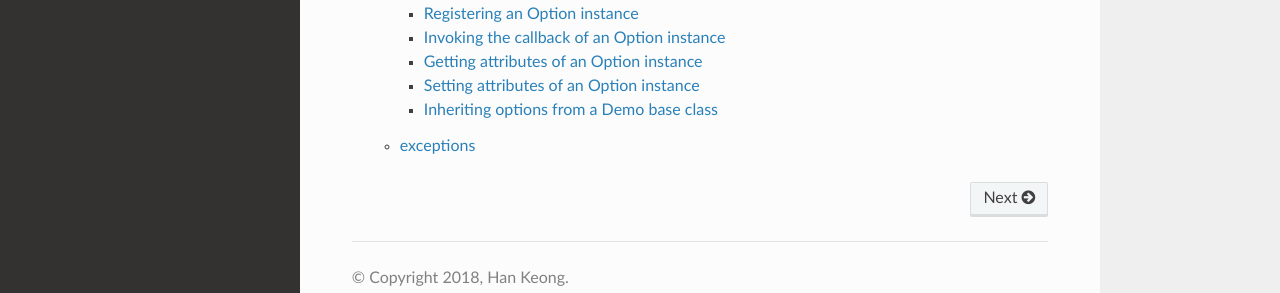
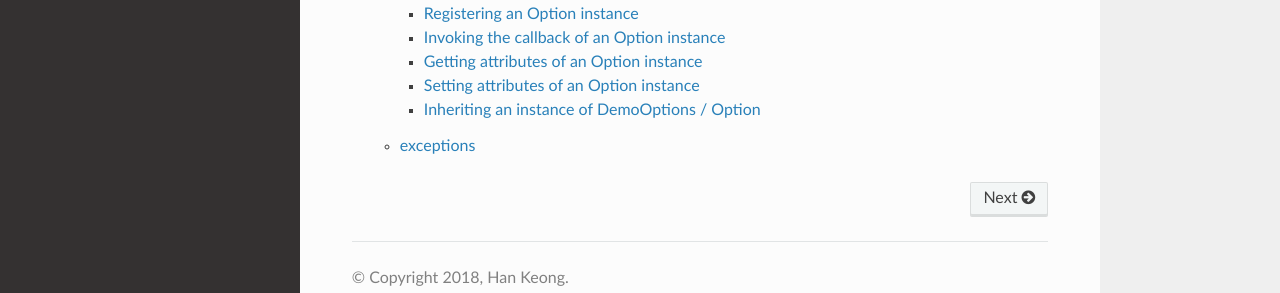
Before and after one commit to david-xhk/cli_demo, a Sphinx documentation site: the page built from docs/index.rst, in a window 1280 px wide and 1353 px high. Shown: the part 1006-1299 px from the top of the window. Built offline with Sphinx 7.4.7 and the Read the Docs theme 2.0.0, drawn with Linux system fonts in a browser that asks for light colours.

```diff
--- a/docs/docs.rst
+++ b/docs/docs.rst
@@ -156,8 +156,8 @@
 
 .. automethod:: cli_demo.options.DemoOptions.set_kwargs
 
-Inheriting options from a Demo base class
------------------------------------------
+Inheriting an instance of DemoOptions / Option
+----------------------------------------------
 .. automethod:: cli_demo.options.DemoOptions.copy
 
 .. automethod:: cli_demo.options.Option.copy
```
